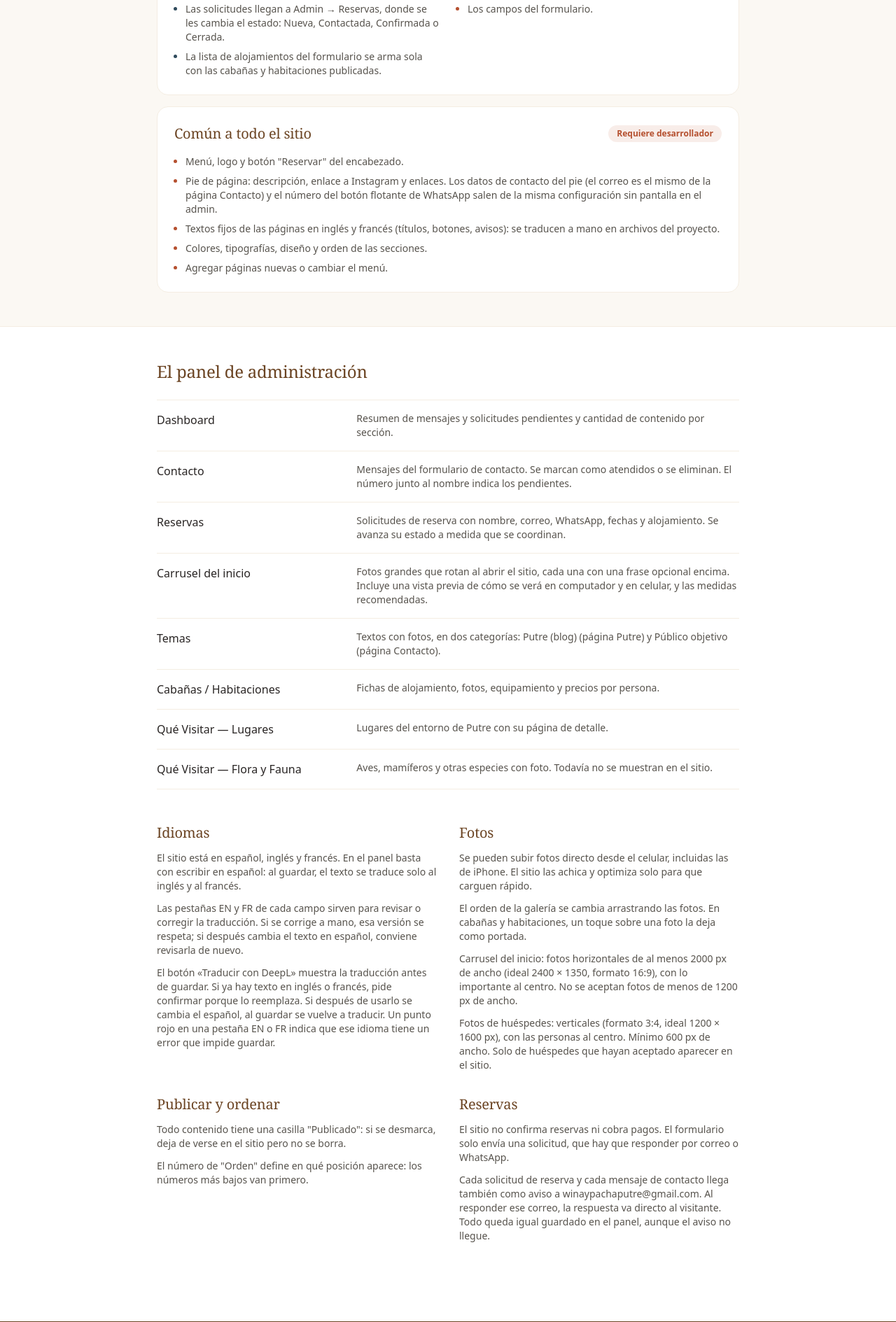
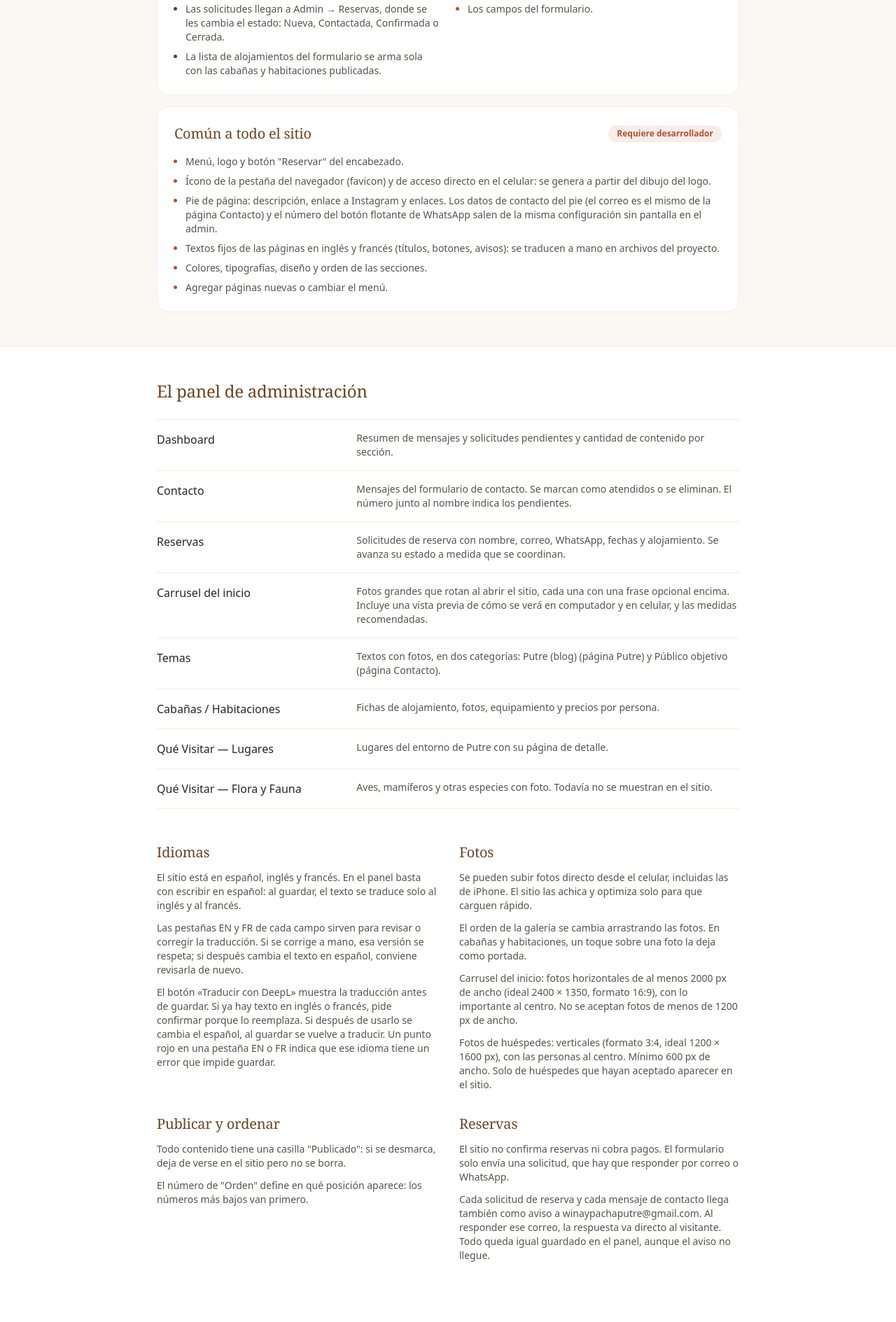
Before and after one commit to Cesar-eav/winay-pacha-putre, a Laravel app: page /como-funciona in a window 1280 px wide. Shown: the part 2634-4523 px from the top of the page at 70% size. Run offline with Laravel 12, Linux system fonts and the light colour scheme; data comes from the database, SQL or seed files in the repository; style sheets or scripts are compiled from the project's sources; parts of the project's set-up code (start-up, migrations or seed data) failed here and were passed over; some libraries are stand-ins or nearby versions.

Commit message:
Favicon con el isotipo del logo de Wiñaypacha
Genera favicon.ico (16/32/48), favicon.png (192) y apple-touch-icon.png (180)
a partir del dibujo del logo, y los enlaza desde un parcial común en los
layouts del sitio y del admin.

Co-Authored-By: Claude Opus 5.5 <noreply@anthropic.com>

```diff
--- a/resources/views/admin/layouts/admin.blade.php
+++ b/resources/views/admin/layouts/admin.blade.php
@@ -5,6 +5,7 @@
     <meta name="viewport" content="width=device-width, initial-scale=1">
     <meta name="csrf-token" content="{{ csrf_token() }}">
     <title>{{ isset($titulo) ? $titulo.' — Admin' : 'Admin' }} — Wiñaypacha Putre</title>
+    @include('layouts.favicon')
 
     @livewireStyles
     @livewireScriptConfig
--- a/resources/views/admin/layouts/app.blade.php
+++ b/resources/views/admin/layouts/app.blade.php
@@ -6,6 +6,7 @@
         <meta name="csrf-token" content="{{ csrf_token() }}">
 
         <title>{{ config('app.name', 'Laravel') }}</title>
+        @include('layouts.favicon')
 
         <!-- Fonts -->
         <link rel="preconnect" href="https://fonts.bunny.net">
--- a/resources/views/admin/layouts/guest.blade.php
+++ b/resources/views/admin/layouts/guest.blade.php
@@ -6,6 +6,7 @@
         <meta name="csrf-token" content="{{ csrf_token() }}">
 
         <title>Admin — Wiñaypacha Putre</title>
+        @include('layouts.favicon')
 
         <!-- Scripts -->
         @livewireStyles
--- a/resources/views/como-funciona.blade.php
+++ b/resources/views/como-funciona.blade.php
@@ -112,6 +112,7 @@
 
         $comunes = [
             'Menú, logo y botón "Reservar" del encabezado.',
+            'Ícono de la pestaña del navegador (favicon) y de acceso directo en el celular: se genera a partir del dibujo del logo.',
             'Pie de página: descripción, enlace a Instagram y enlaces. Los datos de contacto del pie (el correo es el mismo de la página Contacto) y el número del botón flotante de WhatsApp salen de la misma configuración sin pantalla en el admin.',
             'Textos fijos de las páginas en inglés y francés (títulos, botones, avisos): se traducen a mano en archivos del proyecto.',
             'Colores, tipografías, diseño y orden de las secciones.',
--- /dev/null
+++ b/resources/views/layouts/favicon.blade.php
@@ -0,0 +1,4 @@
+<link rel="icon" href="{{ asset('favicon.ico') }}" sizes="48x48">
+<link rel="icon" href="{{ asset('favicon.png') }}" type="image/png" sizes="192x192">
+<link rel="apple-touch-icon" href="{{ asset('apple-touch-icon.png') }}">
+<meta name="theme-color" content="#ffffff">
--- a/resources/views/layouts/winay.blade.php
+++ b/resources/views/layouts/winay.blade.php
@@ -5,6 +5,7 @@
     <meta name="viewport" content="width=device-width, initial-scale=1">
     <meta name="csrf-token" content="{{ csrf_token() }}">
     <title>{{ isset($titulo) ? $titulo.' — Wiñaypacha Putre' : 'Wiñaypacha Putre' }}</title>
+    @include('layouts.favicon')
     @isset($noindex)
         <meta name="robots" content="noindex">
     @endisset
```
Also changed, not shown: public/apple-touch-icon.png (added), public/favicon.ico, public/favicon.png (added).
